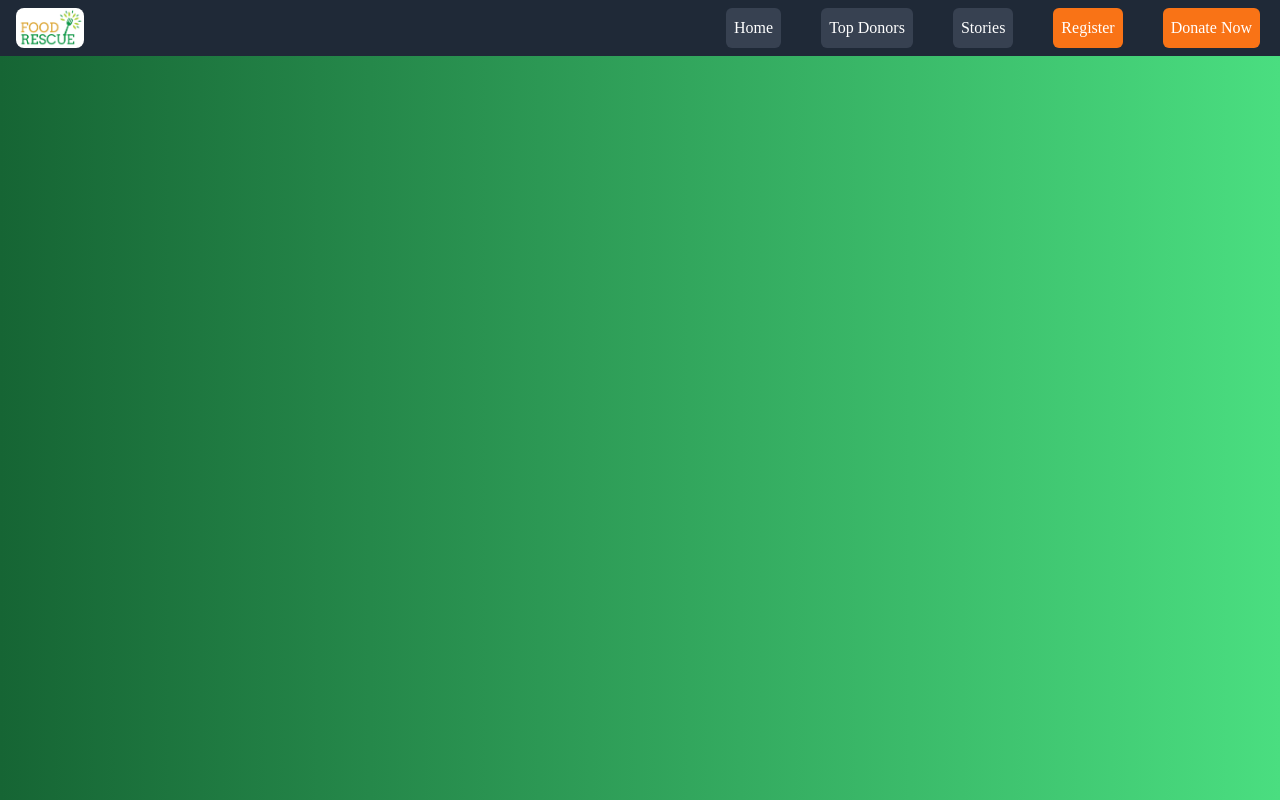
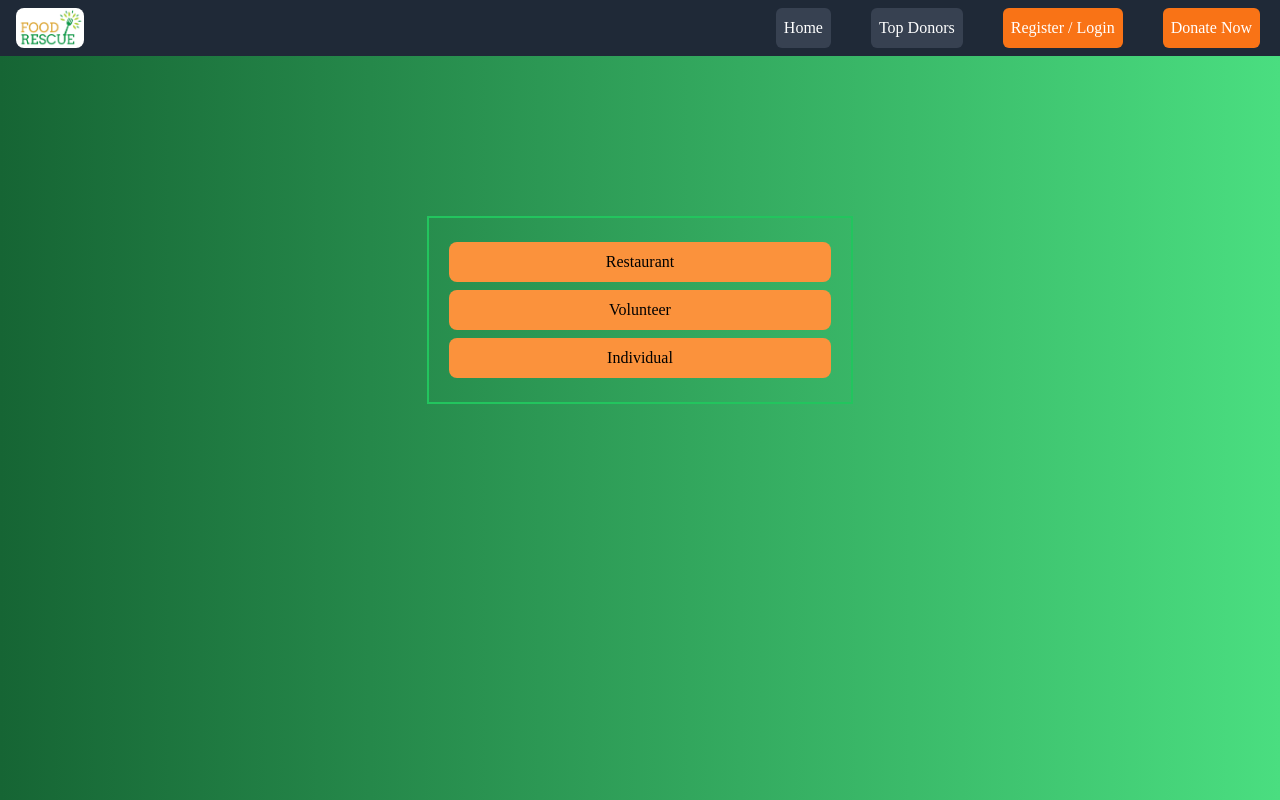
Before and after one commit to sh78ba/rescuefood, a React (Create React App) app in the folder frontend/rescuefood/: page /register in a window 1280 px wide. Built offline with nearby package versions, Linux system fonts and the light colour scheme; a web font is replaced by a local one.

Commit message:
added register page

```diff
--- a/frontend/rescuefood/src/App.js
+++ b/frontend/rescuefood/src/App.js
@@ -4,6 +4,7 @@ import './App.css';
 import Header from './components/Header';
 import Home from './components/Home';
 import Topdonors from './components/Topdonors';
+import Register from './components/Register';
 
 function App() {
   return (
@@ -14,6 +15,7 @@ function App() {
     <Routes>
     <Route path={"/"} element={<Home/>}/>
     <Route path={"/topdonors"} element={<Topdonors/>}/>
+    <Route path={"/register"} element={<Register/>}/>
 
     </Routes>
 
--- a/frontend/rescuefood/src/components/Header.js
+++ b/frontend/rescuefood/src/components/Header.js
@@ -61,18 +61,15 @@ const Header = () => {
               Top Donors
             </li>
           </Link>
-          <li
-            className='mx-5 p-2 text-left bg-gray-700 hover:bg-green-600 rounded-md md:inline-block cursor-pointer'
-            onClick={closeMenu}
-          >
-            Stories
-          </li>
+          <Link to="/register">
           <li
             className='mx-5 p-2 text-left bg-orange-500 hover:bg-orange-400 rounded-md md:inline-block cursor-pointer'
             onClick={closeMenu}
           >
-            Register
+
+            Register / Login
           </li>
+          </Link>
           <li
             className='mx-5 p-2 text-left bg-orange-500 hover:bg-orange-400 rounded-md md:inline-block cursor-pointer'
             onClick={closeMenu}
--- /dev/null
+++ b/frontend/rescuefood/src/components/LoginSignUp/LoginSignup.js
@@ -0,0 +1,30 @@
+import React from 'react'
+
+const LoginSignup = () => {
+  return (
+    <div>
+        <div className='w-1/3 content-center mx-auto  border-2 border-green-700 mt-5 rounded-lg '>
+<div className='my-3'>
+    <h1 className='text-3xl text-center'>Login</h1>
+</div>
+<div className='mt-3 bg-white p-4 rounded-lg'>
+    <div className='flex flex-col p-2'>
+        <input className='my-3 px-3 py-2 outline-none rounded-lg border-2' type='email' placeholder='email'></input>
+        <input className='my-3 px-3 py-2 outline-none rounded-lg border-2' type='password' placeholder='password'></input>
+    </div>
+    <div>
+        <p className='text-sm text-green-500'>Forgot Password ? </p>
+    </div>
+    <div className='text-center mt-2'>
+        <button className='text-white bg-green-500 px-4 py-2 w-3/4 rounded-lg'>Login</button>
+    </div>
+    <div className='mt-2'>
+        <p className='text-sm text-black'>Not a memeber ? <span className='text-green-500'>SignUp Now</span></p>
+    </div>
+</div>
+</div>
+    </div>
+  )
+}
+
+export default LoginSignup
--- /dev/null
+++ b/frontend/rescuefood/src/components/Register.js
@@ -0,0 +1,21 @@
+import React from 'react'
+
+const Register = () => {
+  return (
+
+    <div className='flex flex-col  my-40 mx-auto w-5/6 md:w-1/3 border-2 border-green-500 p-5 ' >
+        <button className='bg-orange-400 px-3 py-2 my-1 rounded-lg  hover:text-white'>
+            Restaurant
+        </button>
+        <button className='bg-orange-400 px-3 py-2 my-1 rounded-lg  hover:text-white' >
+            Volunteer
+        </button>
+        <button className='bg-orange-400 px-3 py-2 my-1 rounded-lg  hover:text-white' >
+            Individual
+        </button>
+    </div>
+
+  )
+}
+
+export default Register
```
